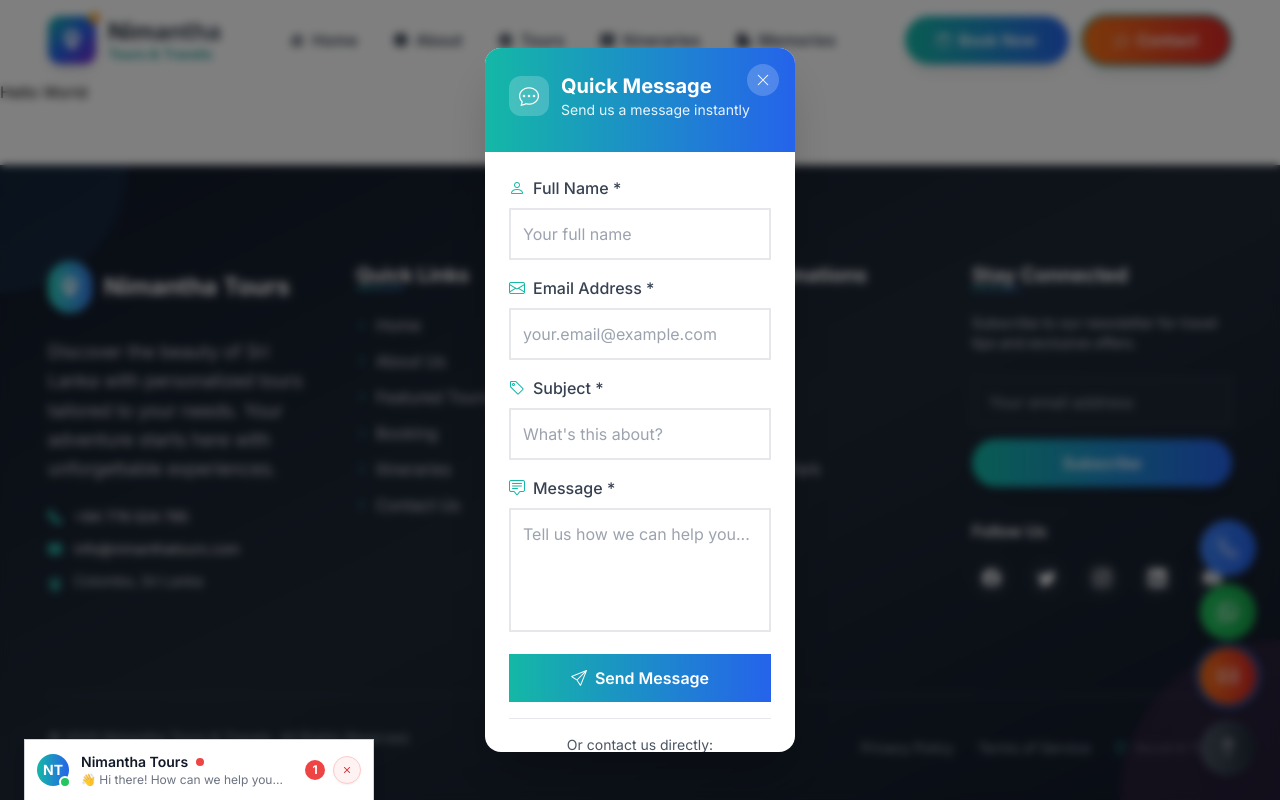
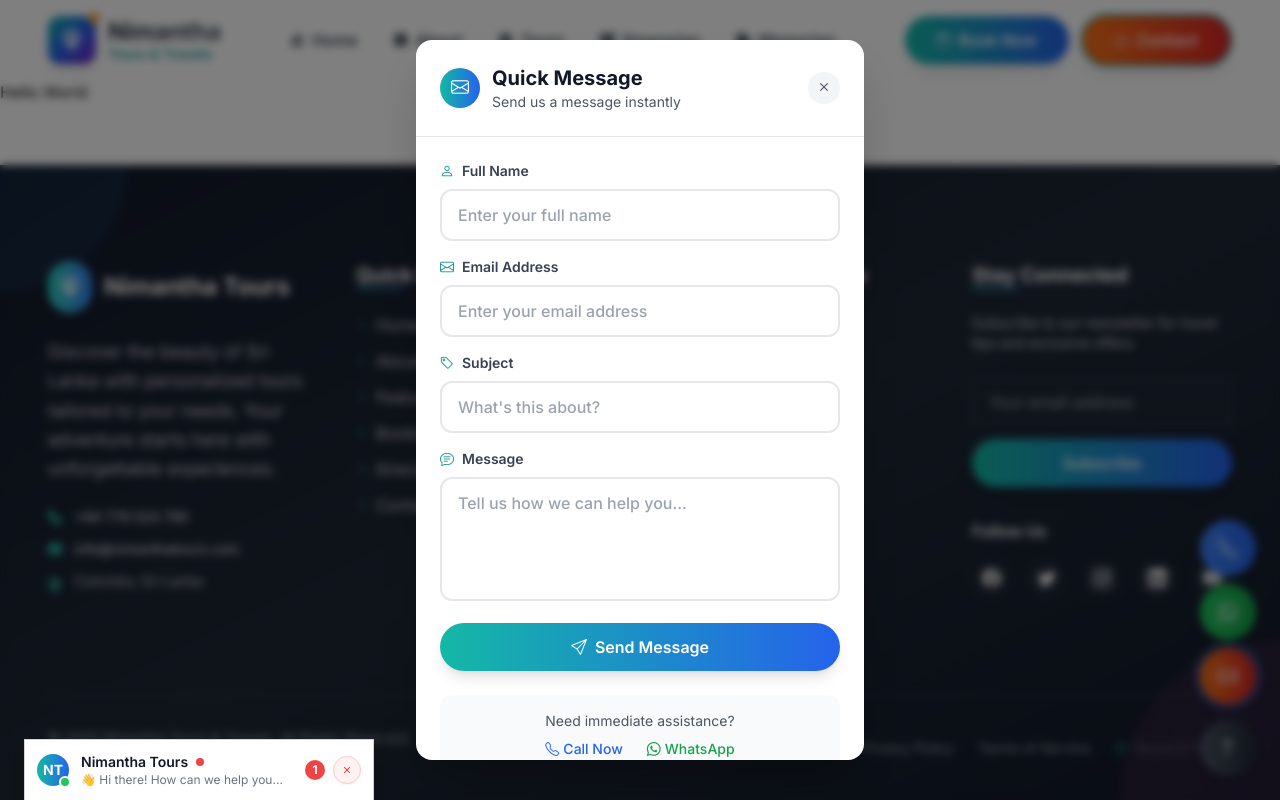
Before and after one commit to nathija-nimantha/Nimantha-Tours, a React (Vite) app in the folder frontend/: page /tour-packet in a window 1280 px wide. Both pictures are taken after a click on the button 1228 px from the left and 676 px from the top of the page. Built offline with nearby package versions, Linux system fonts and the light colour scheme; a web font is replaced by a local one.

Commit message:
feat: enhance QuickMessageForm with improved validation, error handling, and modal behavior

```diff
--- a/frontend/src/components/QuickMessageForm.tsx
+++ b/frontend/src/components/QuickMessageForm.tsx
@@ -1,8 +1,7 @@
 "use client"
 
 import React from "react"
-import { useState, type ChangeEvent, type FormEvent } from "react"
-import { Fade } from "react-awesome-reveal"
+import { useState, useEffect, type ChangeEvent, type FormEvent } from "react"
 
 interface QuickMessageFormProps {
   isOpen: boolean
@@ -30,6 +29,31 @@ const QuickMessageForm: React.FC<QuickMessageFormProps> = ({ isOpen, onClose })
   const [errors, setErrors] = useState<ValidationErrors>({})
   const [isSubmitting, setIsSubmitting] = useState<boolean>(false)
   const [isSuccess, setIsSuccess] = useState<boolean>(false)
+
+  // Close modal on escape key
+  useEffect(() => {
+    const handleEscape = (e: KeyboardEvent) => {
+      if (e.key === "Escape" && isOpen) {
+        onClose()
+      }
+    }
+
+    document.addEventListener("keydown", handleEscape)
+    return () => document.removeEventListener("keydown", handleEscape)
+  }, [isOpen, onClose])
+
+  // Prevent body scroll when modal is open
+  useEffect(() => {
+    if (isOpen) {
+      document.body.style.overflow = "hidden"
+    } else {
+      document.body.style.overflow = "unset"
+    }
+
+    return () => {
+      document.body.style.overflow = "unset"
+    }
+  }, [isOpen])
 
   const validateEmail = (email: string): boolean => {
     const emailRegex = /^[^\s@]+@[^\s@]+\.[^\s@]+$/
@@ -89,15 +113,25 @@ const QuickMessageForm: React.FC<QuickMessageFormProps> = ({ isOpen, onClose })
     setErrors({})
 
     try {
-            // Simulate API call
-            await new Promise((resolve) => setTimeout(resolve, 2000))
+      const response = await fetch(import.meta.env.VITE_FORM_URL, {
+        method: "POST",
+        headers: {
+          "Content-Type": "application/json",
+          Accept: "application/json",
+        },
+        body: JSON.stringify(formData),
+      })
+
+      if (!response.ok) {
+        throw new Error("Form submission failed")
+      }
 
       console.log("Quick Message Submitted:", formData)
-
       setIsSuccess(true)
 
-            // Reset form after 3 seconds
+      // Close modal after 2 seconds
       setTimeout(() => {
+        onClose()
         setFormData({
           name: "",
           email: "",
@@ -105,25 +139,17 @@ const QuickMessageForm: React.FC<QuickMessageFormProps> = ({ isOpen, onClose })
           message: "",
         })
         setIsSuccess(false)
-                onClose()
-            }, 3000)
+      }, 2000)
     } catch (error) {
+      console.error(error)
       setErrors({ submit: "Failed to send message. Please try again." })
     } finally {
       setIsSubmitting(false)
     }
   }
 
-    const handleClose = () => {
-        if (!isSubmitting) {
-            setFormData({
-                name: "",
-                email: "",
-                subject: "",
-                message: "",
-            })
-            setErrors({})
-            setIsSuccess(false)
+  const handleBackdropClick = (e: React.MouseEvent<HTMLDivElement>) => {
+    if (e.target === e.currentTarget) {
       onClose()
     }
   }
@@ -131,42 +157,45 @@ const QuickMessageForm: React.FC<QuickMessageFormProps> = ({ isOpen, onClose })
   if (!isOpen) return null
 
   return (
-        <div className="fixed inset-0 bg-black/50 backdrop-blur-sm z-50 flex items-center justify-center p-4">
-            <Fade triggerOnce>
-                <div className="bg-white rounded-2xl shadow-2xl max-w-md w-full max-h-[90vh] overflow-hidden">
+    <div
+      className="fixed inset-0 z-50 flex items-center justify-center p-4 bg-black/50 backdrop-blur-sm"
+      onClick={handleBackdropClick}
+    >
+      <div
+        className="bg-white rounded-2xl shadow-2xl w-full max-w-md max-h-[90vh] overflow-y-auto transform transition-all duration-300 scale-100 opacity-100"
+        onClick={(e) => e.stopPropagation()}
+      >
         {/* Header */}
-                    <div className="bg-gradient-to-r from-teal-500 to-blue-600 text-white p-6 relative">
-                        <button
-                            onClick={handleClose}
-                            disabled={isSubmitting}
-                            className="absolute top-4 right-4 w-8 h-8 rounded-full bg-white/20 hover:bg-white/30 flex items-center justify-center transition-colors duration-300 disabled:opacity-50"
-                            aria-label="Close"
-                        >
-                            <i className="bi bi-x-lg text-sm"></i>
-                        </button>
-
-                        <div className="flex items-center space-x-3 mb-2">
-                            <div className="w-10 h-10 bg-white/20 rounded-xl flex items-center justify-center">
-                                <i className="bi bi-chat-dots text-xl"></i>
+        <div className="flex items-center justify-between p-4 sm:p-6 border-b border-gray-200">
+          <div className="flex items-center space-x-3">
+            <div className="w-10 h-10 bg-gradient-to-r from-teal-500 to-blue-600 rounded-full flex items-center justify-center">
+              <i className="bi bi-envelope text-white text-lg"></i>
             </div>
             <div>
-                                <h2 className="text-xl font-bold">Quick Message</h2>
-                                <p className="text-sm opacity-90">Send us a message instantly</p>
+              <h2 className="text-lg sm:text-xl font-bold text-gray-900">Quick Message</h2>
+              <p className="text-sm text-gray-600">Send us a message instantly</p>
             </div>
           </div>
+          <button
+            onClick={onClose}
+            className="w-8 h-8 rounded-full bg-gray-100 hover:bg-gray-200 flex items-center justify-center text-gray-600 hover:text-gray-800 transition-colors duration-200 active:scale-95"
+            aria-label="Close modal"
+          >
+            <i className="bi bi-x text-lg font-bold"></i>
+          </button>
         </div>
 
-                    {/* Form Content */}
-                    <div className="p-6 max-h-[calc(90vh-120px)] overflow-y-auto">
+        {/* Body */}
+        <div className="p-4 sm:p-6">
           {isSuccess ? (
             <div className="text-center py-8">
               <div className="w-16 h-16 bg-green-100 rounded-full flex items-center justify-center mx-auto mb-4">
                 <i className="bi bi-check-circle-fill text-green-500 text-2xl"></i>
               </div>
-                                <h3 className="text-xl font-bold text-gray-900 mb-2">Message Sent!</h3>
+              <h3 className="text-xl font-bold text-gray-900 mb-2">Message Sent Successfully!</h3>
               <p className="text-gray-600 mb-4">Thank you for your message. We'll get back to you within 24 hours.</p>
               <div className="flex items-center justify-center space-x-2 text-sm text-gray-500">
-                                    <div className="animate-spin w-4 h-4 border-2 border-teal-500 border-t-transparent rounded-full"></div>
+                <i className="bi bi-clock"></i>
                 <span>Closing automatically...</span>
               </div>
             </div>
@@ -174,87 +203,103 @@ const QuickMessageForm: React.FC<QuickMessageFormProps> = ({ isOpen, onClose })
             <form onSubmit={handleSubmit} className="space-y-4">
               {/* Name Field */}
               <div>
-                                    <label className="block text-gray-700 font-medium mb-2 flex items-center">
-                                        <i className="bi bi-person mr-2 text-teal-500"></i>
-                                        Full Name *
+                <label htmlFor="name" className="block text-sm font-semibold text-gray-700 mb-2">
+                  <i className="bi bi-person mr-2 text-teal-600"></i>
+                  Full Name
                 </label>
                 <input
                   type="text"
+                  id="name"
                   name="name"
                   value={formData.name}
                   onChange={handleChange}
-                                        className={`w-full p-3 rounded-lg border-2 ${
-                                            errors.name ? "border-red-300 focus:ring-red-400" : "border-gray-200 focus:ring-teal-400"
-                                        } focus:outline-none focus:ring-2 focus:border-transparent transition-all duration-300`}
-                                        placeholder="Your full name"
+                  className={`input-modern ${errors.name ? "input-error" : ""}`}
+                  placeholder="Enter your full name"
                   disabled={isSubmitting}
                 />
-                                    {errors.name && <p className="text-red-500 text-sm mt-1">{errors.name}</p>}
+                {errors.name && (
+                  <p className="text-red-500 text-sm mt-1 flex items-center">
+                    <i className="bi bi-exclamation-circle mr-1"></i>
+                    {errors.name}
+                  </p>
+                )}
               </div>
 
               {/* Email Field */}
               <div>
-                                    <label className="block text-gray-700 font-medium mb-2 flex items-center">
-                                        <i className="bi bi-envelope mr-2 text-teal-500"></i>
-                                        Email Address *
+                <label htmlFor="email" className="block text-sm font-semibold text-gray-700 mb-2">
+                  <i className="bi bi-envelope mr-2 text-teal-600"></i>
+                  Email Address
                 </label>
                 <input
                   type="email"
+                  id="email"
                   name="email"
                   value={formData.email}
                   onChange={handleChange}
-                                        className={`w-full p-3 rounded-lg border-2 ${
-                                            errors.email ? "border-red-300 focus:ring-red-400" : "border-gray-200 focus:ring-teal-400"
-                                        } focus:outline-none focus:ring-2 focus:border-transparent transition-all duration-300`}
-                                        placeholder="your.email@example.com"
+                  className={`input-modern ${errors.email ? "input-error" : ""}`}
+                  placeholder="Enter your email address"
                   disabled={isSubmitting}
                 />
-                                    {errors.email && <p className="text-red-500 text-sm mt-1">{errors.email}</p>}
+                {errors.email && (
+                  <p className="text-red-500 text-sm mt-1 flex items-center">
+                    <i className="bi bi-exclamation-circle mr-1"></i>
+                    {errors.email}
+                  </p>
+                )}
               </div>
 
               {/* Subject Field */}
               <div>
-                                    <label className="block text-gray-700 font-medium mb-2 flex items-center">
-                                        <i className="bi bi-tag mr-2 text-teal-500"></i>
-                                        Subject *
+                <label htmlFor="subject" className="block text-sm font-semibold text-gray-700 mb-2">
+                  <i className="bi bi-tag mr-2 text-teal-600"></i>
+                  Subject
                 </label>
                 <input
                   type="text"
+                  id="subject"
                   name="subject"
                   value={formData.subject}
                   onChange={handleChange}
-                                        className={`w-full p-3 rounded-lg border-2 ${
-                                            errors.subject ? "border-red-300 focus:ring-red-400" : "border-gray-200 focus:ring-teal-400"
-                                        } focus:outline-none focus:ring-2 focus:border-transparent transition-all duration-300`}
+                  className={`input-modern ${errors.subject ? "input-error" : ""}`}
                   placeholder="What's this about?"
                   disabled={isSubmitting}
                 />
-                                    {errors.subject && <p className="text-red-500 text-sm mt-1">{errors.subject}</p>}
+                {errors.subject && (
+                  <p className="text-red-500 text-sm mt-1 flex items-center">
+                    <i className="bi bi-exclamation-circle mr-1"></i>
+                    {errors.subject}
+                  </p>
+                )}
               </div>
 
               {/* Message Field */}
               <div>
-                                    <label className="block text-gray-700 font-medium mb-2 flex items-center">
-                                        <i className="bi bi-chat-square-text mr-2 text-teal-500"></i>
-                                        Message *
+                <label htmlFor="message" className="block text-sm font-semibold text-gray-700 mb-2">
+                  <i className="bi bi-chat-text mr-2 text-teal-600"></i>
+                  Message
                 </label>
                 <textarea
+                  id="message"
                   name="message"
                   value={formData.message}
                   onChange={handleChange}
                   rows={4}
-                                        className={`w-full p-3 rounded-lg border-2 ${
-                                            errors.message ? "border-red-300 focus:ring-red-400" : "border-gray-200 focus:ring-teal-400"
-                                        } focus:outline-none focus:ring-2 focus:border-transparent transition-all duration-300 resize-none`}
+                  className={`input-modern resize-none ${errors.message ? "input-error" : ""}`}
                   placeholder="Tell us how we can help you..."
                   disabled={isSubmitting}
                 ></textarea>
-                                    {errors.message && <p className="text-red-500 text-sm mt-1">{errors.message}</p>}
+                {errors.message && (
+                  <p className="text-red-500 text-sm mt-1 flex items-center">
+                    <i className="bi bi-exclamation-circle mr-1"></i>
+                    {errors.message}
+                  </p>
+                )}
               </div>
 
               {/* Submit Error */}
               {errors.submit && (
-                                    <div className="bg-red-50 border border-red-200 rounded-lg p-3">
+                <div className="bg-red-50 border border-red-200 rounded-xl p-3">
                   <p className="text-red-600 text-sm flex items-center">
                     <i className="bi bi-exclamation-triangle mr-2"></i>
                     {errors.submit}
@@ -263,58 +308,50 @@ const QuickMessageForm: React.FC<QuickMessageFormProps> = ({ isOpen, onClose })
               )}
 
               {/* Submit Button */}
-                                <button
-                                    type="submit"
-                                    disabled={isSubmitting}
-                                    className="w-full bg-gradient-to-r from-teal-500 to-blue-600 hover:from-teal-600 hover:to-blue-700 text-white font-semibold py-3 px-6 rounded-lg transition-all duration-300 transform hover:scale-105 disabled:opacity-50 disabled:cursor-not-allowed disabled:transform-none flex items-center justify-center space-x-2"
-                                >
+              <button type="submit" disabled={isSubmitting} className="btn-primary w-full justify-center">
                 {isSubmitting ? (
                   <>
-                                            <div className="animate-spin rounded-full h-5 w-5 border-b-2 border-white"></div>
-                                            <span>Sending...</span>
+                    <div className="spinner mr-2"></div>
+                    <span>Sending Message...</span>
                   </>
                 ) : (
                   <>
-                                            <i className="bi bi-send"></i>
+                    <i className="bi bi-send mr-2"></i>
                     <span>Send Message</span>
                   </>
                 )}
               </button>
+            </form>
+          )}
+        </div>
 
-                                {/* Quick Contact Options */}
-                                <div className="pt-4 border-t border-gray-200">
-                                    <p className="text-sm text-gray-600 text-center mb-3">Or contact us directly:</p>
-                                    <div className="flex justify-center space-x-4">
+        {/* Footer */}
+        {!isSuccess && (
+          <div className="px-4 sm:px-6 pb-4 sm:pb-6">
+            <div className="bg-gray-50 rounded-xl p-3 sm:p-4">
+              <p className="text-xs sm:text-sm text-gray-600 text-center mb-2">Need immediate assistance?</p>
+              <div className="flex justify-center space-x-4 sm:space-x-6">
                 <a
                   href="tel:+94779024795"
-                                            className="flex items-center space-x-2 text-blue-600 hover:text-blue-700 text-sm font-medium transition-colors duration-300"
+                  className="flex items-center space-x-1 text-blue-600 hover:text-blue-700 text-xs sm:text-sm font-medium transition-colors duration-300 active:scale-95"
                 >
                   <i className="bi bi-telephone"></i>
-                                            <span>Call</span>
+                  <span>Call Now</span>
                 </a>
                 <a
                   href="https://wa.me/94779024795"
                   target="_blank"
                   rel="noopener noreferrer"
-                                            className="flex items-center space-x-2 text-green-600 hover:text-green-700 text-sm font-medium transition-colors duration-300"
+                  className="flex items-center space-x-1 text-green-600 hover:text-green-700 text-xs sm:text-sm font-medium transition-colors duration-300 active:scale-95"
                 >
                   <i className="bi bi-whatsapp"></i>
                   <span>WhatsApp</span>
                 </a>
-                                        <a
-                                            href="mailto:info@nimanthatours.com"
-                                            className="flex items-center space-x-2 text-teal-600 hover:text-teal-700 text-sm font-medium transition-colors duration-300"
-                                        >
-                                            <i className="bi bi-envelope"></i>
-                                            <span>Email</span>
-                                        </a>
               </div>
             </div>
-                            </form>
+          </div>
         )}
       </div>
-                </div>
-            </Fade>
     </div>
   )
 }
```
Lines whose indentation alone changed are shown as unchanged.
